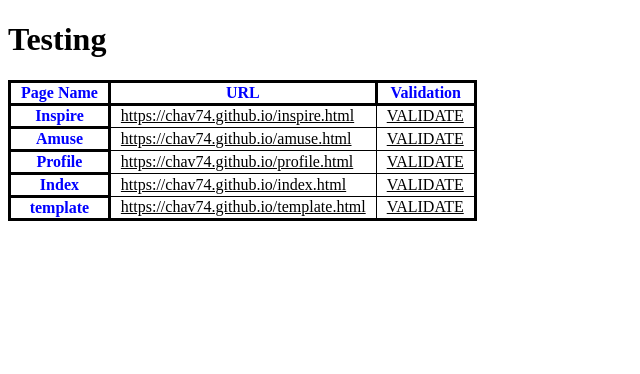
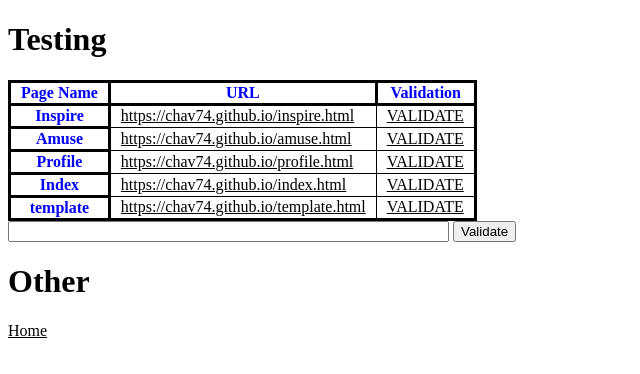
Before and after one commit to Chav74/Chav74.github.io, a plain HTML site: page test.html in a window 1280 px wide. Shown: the whole page, without its empty margins (0-640 px from the left). Drawn offline with Linux system fonts and the light colour scheme.

Commit message:
Update test.html

```diff
--- a/test.html
+++ b/test.html
@@ -40,5 +40,12 @@
         <td> <a href = "https://validator.w3.org/nu/?doc=https://chav74.github.io/template.html">VALIDATE</a></th>
       </tr>
     </table>
+    <form method="GET" action="https://validator.w3.org/check">
+      <input type="text" name="url" size="52">
+      <input type="submit" value="Validate">
+    </form>
+
+    <h1> Other</h1>
+    <a href="index.html">Home</a>
   </body>
 </html>
```
